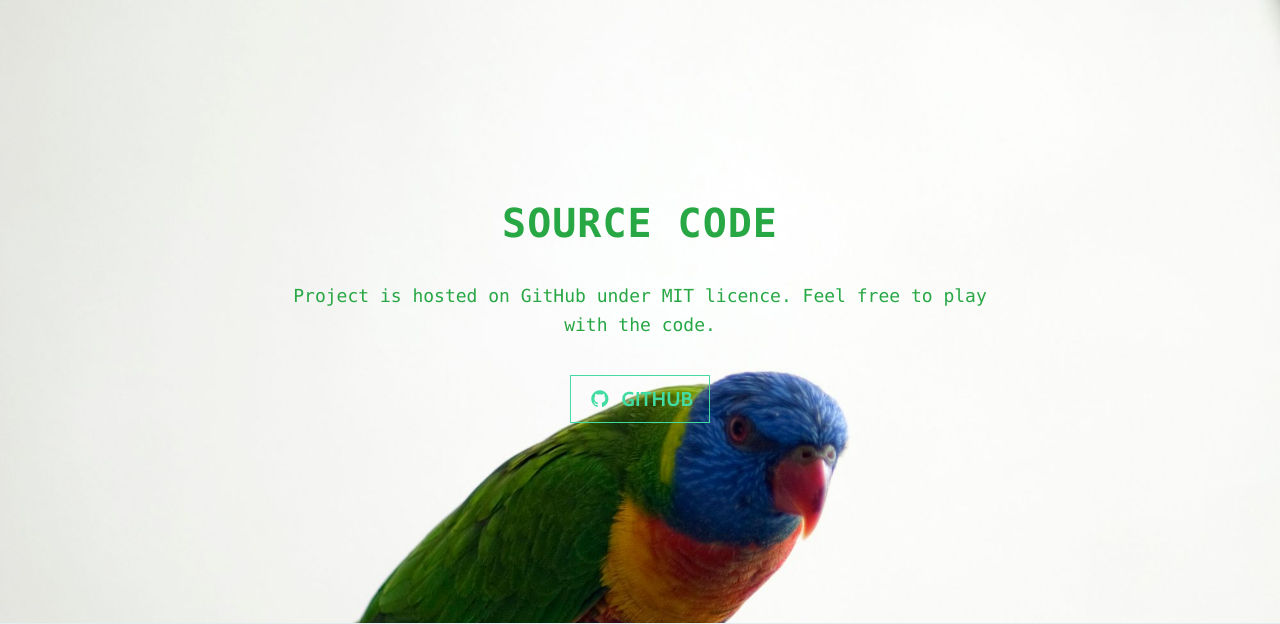
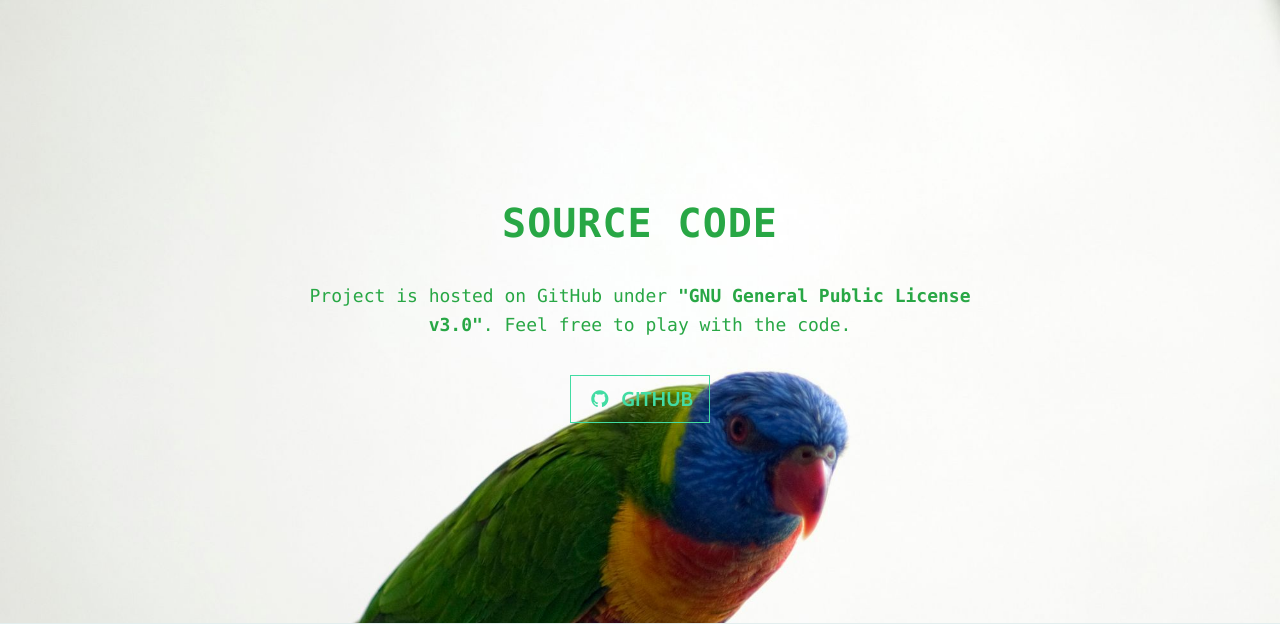
Before and after one commit to Sumit189/Bird_Classifier_Web, a Flask app: page /about in a window 1280 px wide. Shown: the part 1725-2349 px from the top of the page. Run offline with Flask 2, Linux system fonts and the light colour scheme; some libraries are stand-ins or nearby versions.

Commit message:
Update about.html

```diff
--- a/templates/about.html
+++ b/templates/about.html
@@ -55,7 +55,7 @@
         <div class="container">
             <div class="col-lg-8 text-monospace mx-auto">
                 <h1 class="text-monospace">Source Code</h1>
-                <p>Project is hosted on GitHub under MIT licence. Feel free to play with the code.</p><button class="btn btn-primary btn-lg btn-default" type="button"><i class="fa fa-github fa-fw"></i>&nbsp; Github</button></div>
+                <p>Project is hosted on GitHub under <b>"GNU General Public License v3.0"</b>. Feel free to play with the code.</p><button class="btn btn-primary btn-lg btn-default" type="button"><i class="fa fa-github fa-fw"></i>&nbsp; Github</button></div>
         </div>
     </section>
     <section class="text-dark content-section text-center" id="contact" style="background-color: #e3eeee;">
```
